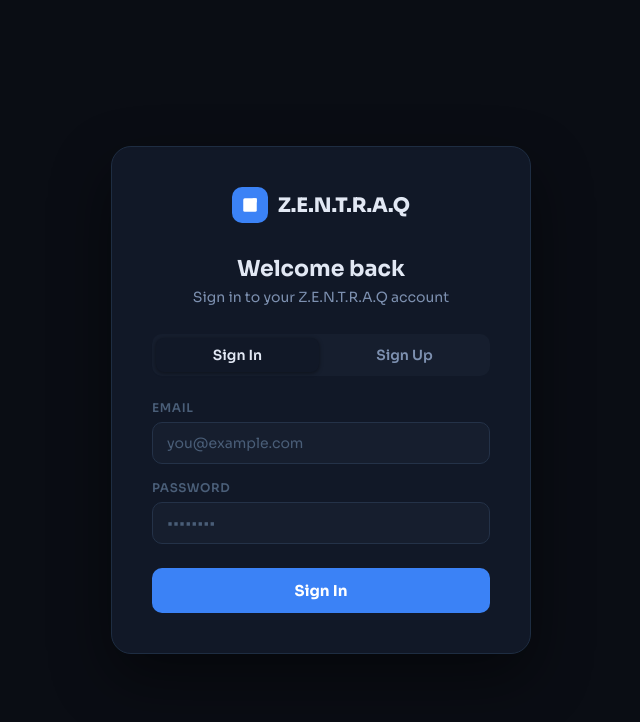
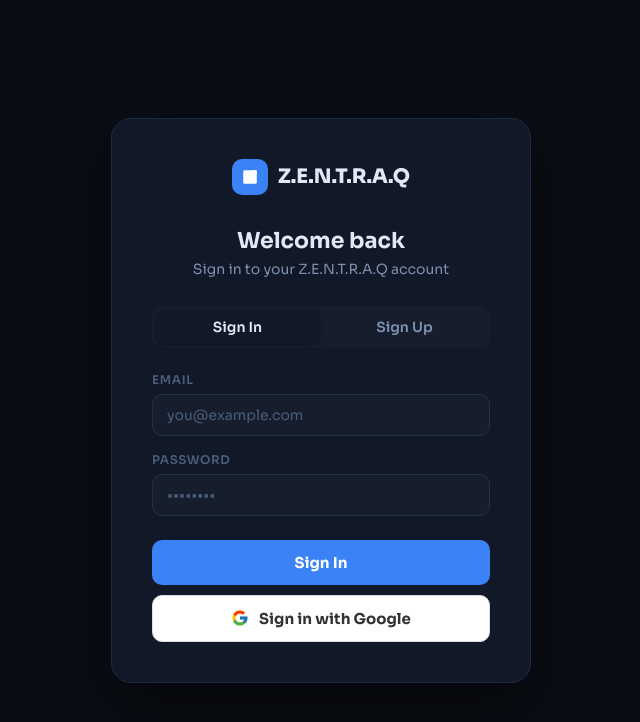
Before and after one commit to Jilu-Jose/ZENTRAQ, a React (Vite) app in the folder zentraq/: page / in a window 1280 px wide. Shown: the top 722 px of the page, without its empty margins (319-959 px from the left). Built offline with nearby package versions, Linux system fonts and the light colour scheme; no server answers.

Commit message:
Google Auth Integrated

```diff
--- a/zentraq/src/components/Analytics.jsx
+++ b/zentraq/src/components/Analytics.jsx
@@ -12,7 +12,7 @@
     const savingsRate = totalInc > 0 ? ((balance / totalInc) * 100).toFixed(1) : 0;
     const avgTxn = txns.length > 0 ? (txns.reduce((s, t) => s + t.amount, 0) / txns.length) : 0;
 
-    // Bar chart data — group by week
+
     const barData = useMemo(() => {
         const weeks = {};
         txns.forEach(t => {
@@ -24,14 +24,14 @@
         return Object.values(weeks).slice(-6);
     }, [txns]);
 
-    // Donut — expense by category
+
     const donutSlices = useMemo(() => {
         const cats = {};
         txns.filter(t => t.type === "expense").forEach(t => { cats[t.category] = (cats[t.category] || 0) + t.amount; });
         return Object.entries(cats).map(([k, v]) => ({ label: k, value: v, color: CAT_COLORS[k] || "#94A3B8" })).sort((a, b) => b.value - a.value);
     }, [txns]);
 
-    // Top categories bar
+
     const topCats = useMemo(() => {
         const cats = {};
         txns.filter(t => t.type === "expense").forEach(t => { cats[t.category] = (cats[t.category] || 0) + t.amount; });
--- a/zentraq/src/components/AuthPage.jsx
+++ b/zentraq/src/components/AuthPage.jsx
@@ -1,6 +1,6 @@
 import React, { useState } from "react";
-import { auth } from "../lib/firebase";
-import { signInWithEmailAndPassword, createUserWithEmailAndPassword, updateProfile } from "firebase/auth";
+import { auth, googleProvider } from "../lib/firebase";
+import { signInWithEmailAndPassword, createUserWithEmailAndPassword, updateProfile, signInWithPopup } from "firebase/auth";
 
 export default function AuthPage() {
     const [mode, setMode] = useState("login");
@@ -35,6 +35,16 @@
         }
     };
 
+
+    const signInWithGoogle = async () => {
+        try {
+            await signInWithPopup(auth, googleProvider);
+        } catch (error) {
+            console.error(error);
+            setErr(error.message);
+        }
+    };
+
     return (
         <div className="auth-wrap">
             <div className="auth-card">
@@ -66,6 +76,10 @@
                     <input className="auth-input" type="password" placeholder={mode === "signup" ? "Min. 6 characters" : "••••••••"} value={pass} onChange={e => setPass(e.target.value)} onKeyDown={e => e.key === "Enter" && submit()} />
                 </div>
                 <button className="auth-btn" onClick={submit}>{mode === "login" ? "Sign In" : "Create Account"}</button>
+                <button className="auth-btn google-btn" onClick={signInWithGoogle} type="button" style={{ marginTop: "10px", backgroundColor: "#fff", color: "#333", border: "1px solid #ddd", display: "flex", alignItems: "center", justifyContent: "center", gap: "10px" }}>
+                    <svg width="18" height="18" xmlns="http://www.w3.org/2000/svg" viewBox="0 0 48 48"><path fill="#FFC107" d="M43.611,20.083H42V20H24v8h11.303c-1.649,4.657-6.08,8-11.303,8c-6.627,0-12-5.373-12-12c0-6.627,5.373-12,12-12c3.059,0,5.842,1.154,7.961,3.039l5.657-5.657C34.046,6.053,29.268,4,24,4C12.955,4,4,12.955,4,24c0,11.045,8.955,20,20,20c11.045,0,20-8.955,20-20C44,22.659,43.862,21.35,43.611,20.083z" /><path fill="#FF3D00" d="M6.306,14.691l6.571,4.819C14.655,15.108,18.961,12,24,12c3.059,0,5.842,1.154,7.961,3.039l5.657-5.657C34.046,6.053,29.268,4,24,4C16.318,4,9.656,8.337,6.306,14.691z" /><path fill="#4CAF50" d="M24,44c5.166,0,9.86-1.977,13.409-5.192l-6.19-5.238C29.211,35.091,26.715,36,24,36c-5.202,0-9.619-3.317-11.283-7.946l-6.522,5.025C9.505,39.556,16.227,44,24,44z" /><path fill="#1976D2" d="M43.611,20.083H42V20H24v8h11.303c-0.792,2.237-2.231,4.166-4.087,5.571c0.001-0.001,0.002-0.001,0.003-0.002l6.19,5.238C36.971,39.205,44,34,44,24C44,22.659,43.862,21.35,43.611,20.083z" /></svg>
+                    Sign in with Google
+                </button>
             </div>
         </div>
     );
--- a/zentraq/src/components/UI/Modal.jsx
+++ b/zentraq/src/components/UI/Modal.jsx
@@ -5,7 +5,7 @@
 export default function Modal({ isOpen, onClose, editItem, onSave }) {
     const [form, setForm] = useState({ title: "", amount: "", category: "Food", type: "expense", date: new Date().toISOString().split("T")[0] });
 
-    // eslint-disable-next-line react-hooks/exhaustive-deps
+
     useEffect(() => {
         if (isOpen) {
             if (editItem) {
--- a/zentraq/src/lib/firebase.js
+++ b/zentraq/src/lib/firebase.js
@@ -1,5 +1,5 @@
 import { initializeApp } from "firebase/app";
-import { getAuth } from "firebase/auth";
+import { getAuth, GoogleAuthProvider } from "firebase/auth";
 import { getFirestore } from "firebase/firestore";
 
 const firebaseConfig = {
@@ -14,3 +14,4 @@
 const app = initializeApp(firebaseConfig);
 export const auth = getAuth(app);
 export const db = getFirestore(app);
+export const googleProvider = new GoogleAuthProvider();
```
Also changed, not shown: zentraq/src/App.jsx (+6 -6 lines).
